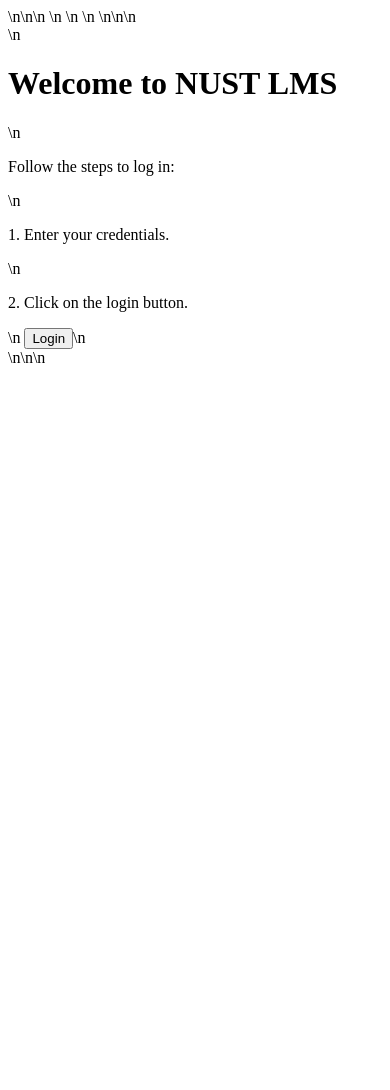
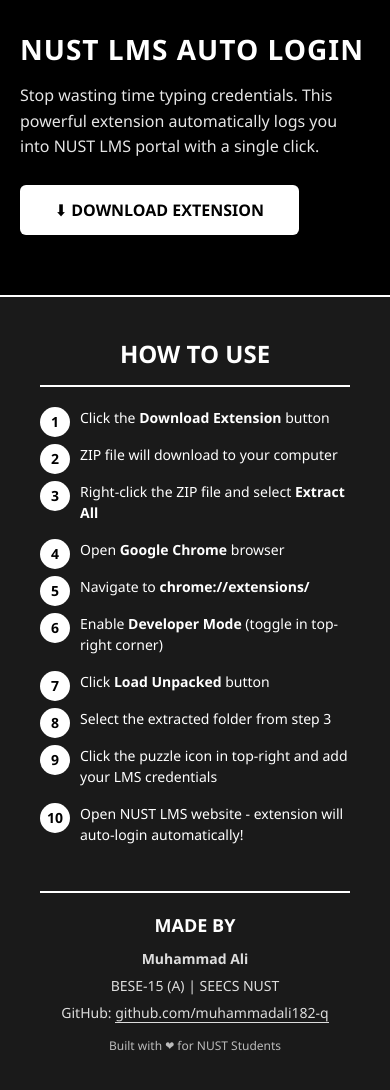
Before and after one commit to muhammadali182-q/nust-lms-auto-login, a browser extension: page index.html in a window 390 px wide. Before the commit the page ends 844 px from the top, so only its background shows below. Drawn offline with Linux system fonts and the light colour scheme.

Commit message:
Refactor index.html for improved layout and styles
Updated the HTML structure and styling for the NUST LMS Auto Login page, enhancing layout and responsiveness.

```diff
--- a/index.html
+++ b/index.html
@@ -1 +1,247 @@
-<!DOCTYPE html>\n<html lang=\"en\">\n<head>\n    <meta charset=\"UTF-8\">\n    <meta name=\"viewport\" content=\"width=device-width, initial-scale=1.0\">\n    <title>NUST LMS Auto Login</title>\n    <style>\n        body {\n            background-color: #000;\n            color: #FFF;\n            font-family: Arial, sans-serif;\n            margin: 0;\n            padding: 20px;\n            display: flex;\n            flex-direction: column;\n            height: 100vh;\n        }\n        .container {\n            max-width: 600px;\n            margin: auto;\n            flex: 1;\n            display: flex;\n            flex-direction: column;\n            justify-content: center;\n            align-items: center;\n            text-align: center;\n        }\n        h1 {\n            margin-bottom: 20px;\n        }\n        p {\n            margin: 10px 0;\n        }\n        button {\n            padding: 10px 20px;\n            background-color: #FFF;\n            color: #000;\n            border: none;\n            cursor: pointer;\n            transition: background-color 0.3s;\n        }\n        button:hover {\n            background-color: #ccc;\n        }\n    </style>\n</head>\n<body>\n    <div class=\"container\">\n        <h1>Welcome to NUST LMS</h1>\n        <p>Follow the steps to log in:</p>\n        <p>1. Enter your credentials.</p>\n        <p>2. Click on the login button.</p>\n        <button>Login</button>\n    </div>\n</body>\n</html>\n
+<!DOCTYPE html>
+<html lang="en">
+<head>
+    <meta charset="UTF-8">
+    <meta name="viewport" content="width=device-width, initial-scale=1.0">
+    <title>NUST LMS Auto Login</title>
+    <style>
+        * {
+            margin: 0;
+            padding: 0;
+            box-sizing: border-box;
+        }
+
+        body {
+            background-color: #000000;
+            color: #FFFFFF;
+            font-family: 'Segoe UI', Tahoma, Geneva, Verdana, sans-serif;
+            height: 100vh;
+            overflow: hidden;
+        }
+
+        .wrapper {
+            display: grid;
+            grid-template-columns: 1fr 1fr;
+            height: 100vh;
+            gap: 0;
+        }
+
+        /* LEFT SECTION */
+        .left-section {
+            background-color: #000000;
+            padding: 40px;
+            display: flex;
+            flex-direction: column;
+            justify-content: center;
+            border-right: 2px solid #FFFFFF;
+        }
+
+        .header {
+            margin-bottom: 30px;
+        }
+
+        .header h1 {
+            font-size: 36px;
+            font-weight: 900;
+            margin-bottom: 15px;
+            letter-spacing: 1px;
+        }
+
+        .header p {
+            font-size: 16px;
+            line-height: 1.6;
+            opacity: 0.9;
+            margin-bottom: 25px;
+        }
+
+        .download-btn {
+            display: inline-block;
+            padding: 14px 35px;
+            background-color: #FFFFFF;
+            color: #000000;
+            text-decoration: none;
+            font-weight: bold;
+            font-size: 16px;
+            border-radius: 6px;
+            transition: all 0.3s ease;
+            cursor: pointer;
+            border: none;
+            width: fit-content;
+        }
+
+        .download-btn:hover {
+            background-color: #E0E0E0;
+            transform: translateY(-2px);
+            box-shadow: 0 8px 16px rgba(255, 255, 255, 0.2);
+        }
+
+        .download-btn:active {
+            transform: translateY(0);
+        }
+
+        /* RIGHT SECTION */
+        .right-section {
+            background-color: #1A1A1A;
+            padding: 40px;
+            display: flex;
+            flex-direction: column;
+            justify-content: space-between;
+            overflow-y: auto;
+            scrollbar-width: thin;
+            scrollbar-color: #FFFFFF #1A1A1A;
+        }
+
+        .right-section::-webkit-scrollbar {
+            width: 6px;
+        }
+
+        .right-section::-webkit-scrollbar-track {
+            background: #1A1A1A;
+        }
+
+        .right-section::-webkit-scrollbar-thumb {
+            background: #FFFFFF;
+            border-radius: 3px;
+        }
+
+        .instructions-box h2 {
+            font-size: 24px;
+            font-weight: 700;
+            margin-bottom: 20px;
+            text-align: center;
+            border-bottom: 2px solid #FFFFFF;
+            padding-bottom: 15px;
+        }
+
+        .instructions-list {
+            list-style: none;
+            counter-reset: step-counter;
+        }
+
+        .instructions-list li {
+            counter-increment: step-counter;
+            margin-bottom: 16px;
+            padding-left: 40px;
+            position: relative;
+            font-size: 15px;
+            line-height: 1.5;
+        }
+
+        .instructions-list li::before {
+            content: counter(step-counter);
+            position: absolute;
+            left: 0;
+            width: 30px;
+            height: 30px;
+            background-color: #FFFFFF;
+            color: #000000;
+            border-radius: 50%;
+            display: flex;
+            align-items: center;
+            justify-content: center;
+            font-weight: bold;
+            font-size: 14px;
+        }
+
+        .footer-info {
+            margin-top: 30px;
+            padding-top: 20px;
+            border-top: 2px solid #FFFFFF;
+            text-align: center;
+        }
+
+        .footer-info h3 {
+            font-size: 18px;
+            font-weight: 700;
+            margin-bottom: 12px;
+        }
+
+        .footer-info p {
+            font-size: 14px;
+            margin: 8px 0;
+            opacity: 0.85;
+        }
+
+        .footer-info a {
+            color: #FFFFFF;
+            text-decoration: none;
+            border-bottom: 1px solid #FFFFFF;
+            transition: opacity 0.3s;
+        }
+
+        .footer-info a:hover {
+            opacity: 0.7;
+        }
+
+        /* RESPONSIVE */
+        @media (max-width: 768px) {
+            .wrapper {
+                grid-template-columns: 1fr;
+                height: auto;
+                min-height: 100vh;
+            }
+
+            .left-section {
+                border-right: none;
+                border-bottom: 2px solid #FFFFFF;
+                padding: 30px 20px;
+            }
+
+            .right-section {
+                border-bottom: none;
+                max-height: none;
+            }
+
+            .header h1 {
+                font-size: 28px;
+            }
+
+            .instructions-list li {
+                font-size: 14px;
+            }
+        }
+    </style>
+</head>
+<body>
+    <div class="wrapper">
+        <!-- LEFT SECTION -->
+        <div class="left-section">
+            <div class="header">
+                <h1>NUST LMS AUTO LOGIN</h1>
+                <p>Stop wasting time typing credentials. This powerful extension automatically logs you into NUST LMS portal with a single click.</p>
+                <a href="https://github.com/muhammadali182-q/nust-lms-auto-login/archive/refs/heads/main.zip" class="download-btn">⬇ DOWNLOAD EXTENSION</a>
+            </div>
+        </div>
+
+        <!-- RIGHT SECTION -->
+        <div class="right-section">
+            <div class="instructions-box">
+                <h2>HOW TO USE</h2>
+                <ul class="instructions-list">
+                    <li>Click the <strong>Download Extension</strong> button</li>
+                    <li>ZIP file will download to your computer</li>
+                    <li>Right-click the ZIP file and select <strong>Extract All</strong></li>
+                    <li>Open <strong>Google Chrome</strong> browser</li>
+                    <li>Navigate to <strong>chrome://extensions/</strong></li>
+                    <li>Enable <strong>Developer Mode</strong> (toggle in top-right corner)</li>
+                    <li>Click <strong>Load Unpacked</strong> button</li>
+                    <li>Select the extracted folder from step 3</li>
+                    <li>Click the puzzle icon in top-right and add your LMS credentials</li>
+                    <li>Open NUST LMS website - extension will auto-login automatically!</li>
+                </ul>
+            </div>
+
+            <div class="footer-info">
+                <h3>MADE BY</h3>
+                <p><strong>Muhammad Ali</strong></p>
+                <p>BESE-15 (A) | SEECS NUST</p>
+                <p>
+                    GitHub:
+                    <a href="https://github.com/muhammadali182-q" target="_blank">github.com/muhammadali182-q</a>
+                </p>
+                <p style="margin-top: 15px; font-size: 12px; opacity: 0.7;">Built with ❤ for NUST Students</p>
+            </div>
+        </div>
+    </div>
+</body>
+</html>
```
